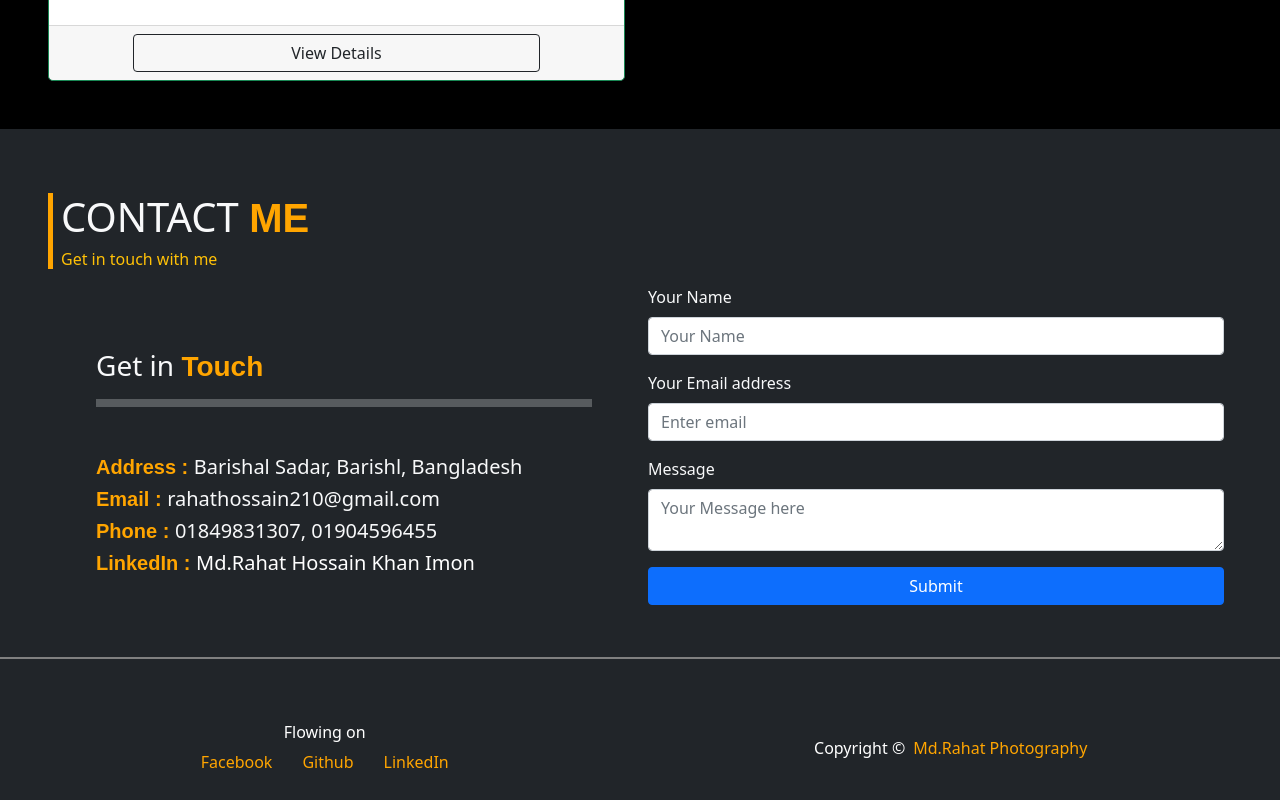
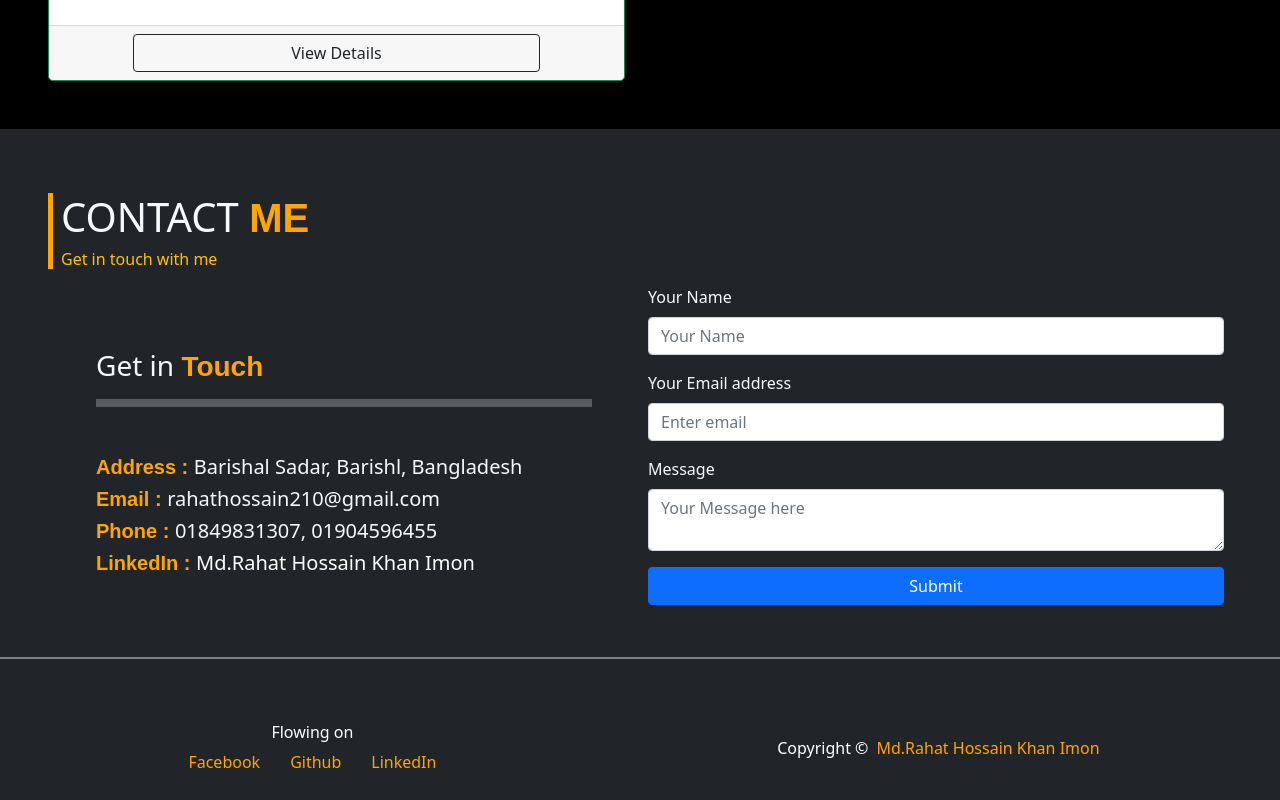
Before and after one commit to rahathossain3/my-portfolio, a React (Create React App) app: page / in a window 1280 px wide. Shown: the part 3042-3842 px from the top of the page. Built offline with nearby package versions, Linux system fonts and the light colour scheme.

Commit message:
project done 70%

```diff
--- a/src/Pages/Sheared/Footer/Footer.js
+++ b/src/Pages/Sheared/Footer/Footer.js
@@ -16,7 +16,7 @@ const Footer = () => {
             <div>
                 <Link to='/home'>
                     <span className=' text-white px-0'>Copyright ©</span>
-                    <span>Md.Rahat Photography</span>
+                    <span>Md.Rahat Hossain Khan Imon</span>
                 </Link>
             </div>
         </footer>
```
